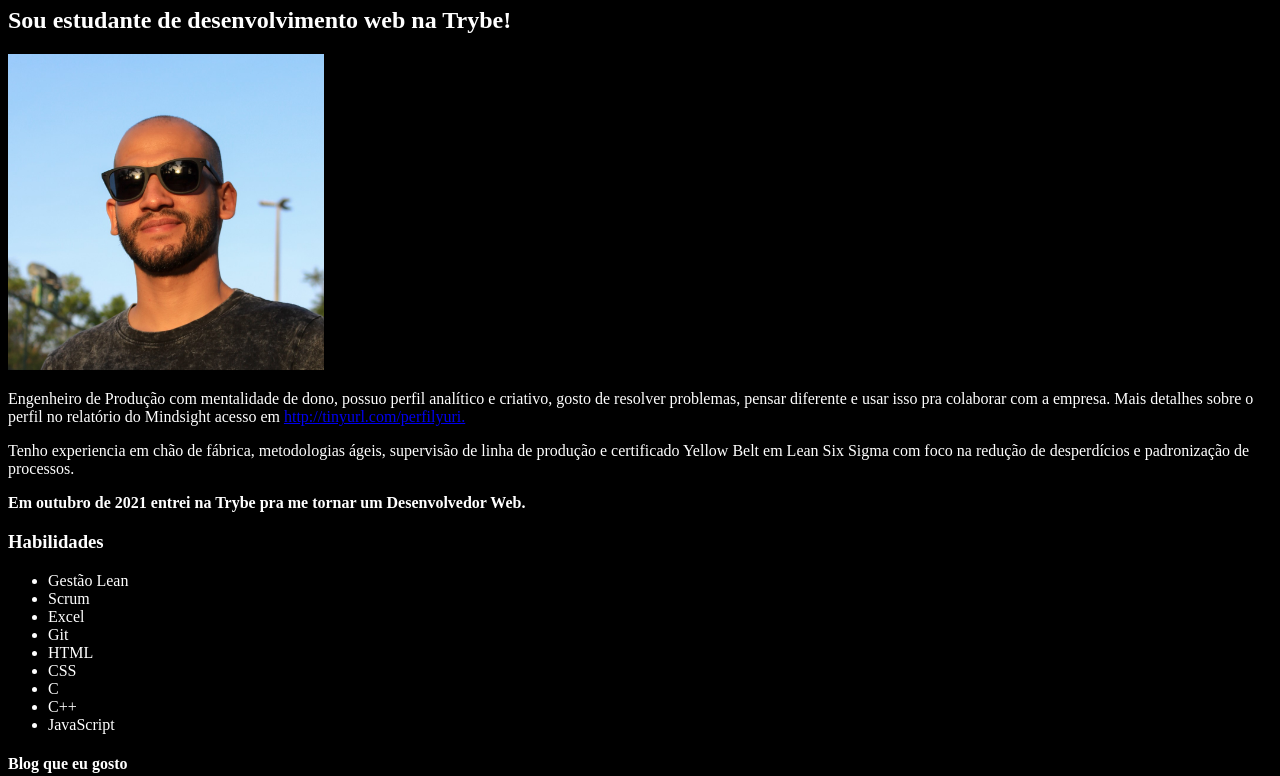
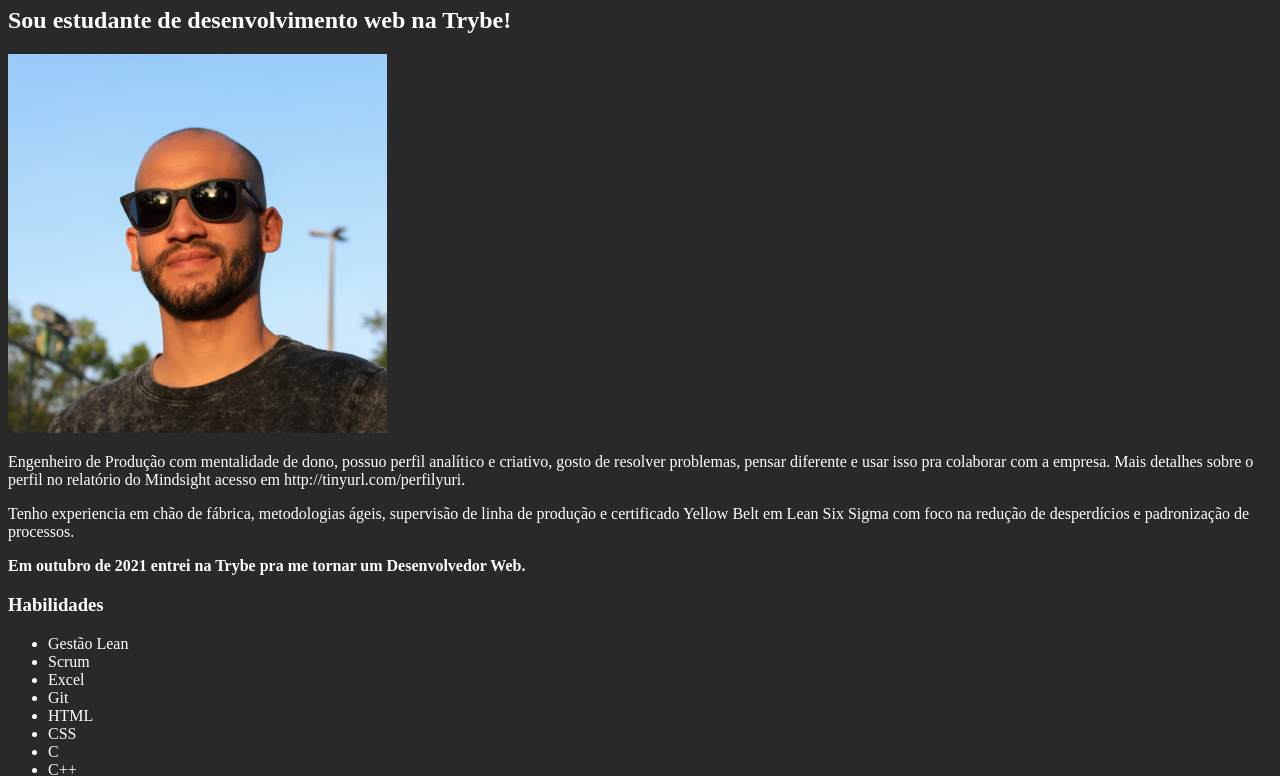
Before and after one commit to YuriCPS/portfolio-trybe, a plain HTML site: page index.html in a window 1280 px wide. Shown: the part 73-849 px from the top of the page. Drawn offline with Linux system fonts and the light colour scheme.

Commit message:
Estilizaçao e alguns requisitos

```diff
--- a/index.html
+++ b/index.html
@@ -12,7 +12,7 @@
     <h1>Yuri Carvalho Peixoto</h1>
     <h2>Sou estudante de desenvolvimento web na Trybe!</h2>
 
-    <img id="perfil" alt="Foto de Yuri Carvalho" src="imagens/perfil.jpg" width="25%">
+    <img id="perfil" alt="Foto de Yuri Carvalho" src="imagens/perfil.jpg" width="30%">
 
     <p>Engenheiro de Produção com mentalidade de dono, possuo perfil analítico e criativo, gosto de resolver problemas, pensar diferente e usar isso pra colaborar com a empresa. Mais detalhes sobre o perfil no relatório do Mindsight acesso em <a href="http://tinyurl.com/perfilyuri" target="_blank">http://tinyurl.com/perfilyuri.</a> </p>
     <p>Tenho experiencia em chão de fábrica, metodologias ágeis, supervisão de linha de produção e certificado Yellow Belt em Lean Six Sigma com foco na redução de desperdícios e padronização de processos.</p>
--- a/style.css
+++ b/style.css
@@ -1,4 +1,15 @@
 body {
     color: #fff;
-    background-color: #000;
+    background-color: rgb(41, 41, 41);
 }
+
+a {
+    color: #fff;
+    text-decoration: none;
+}
+
+a:hover {
+    color: green;
+    font-weight: bold;
+    background-color: #fff
+}
```
